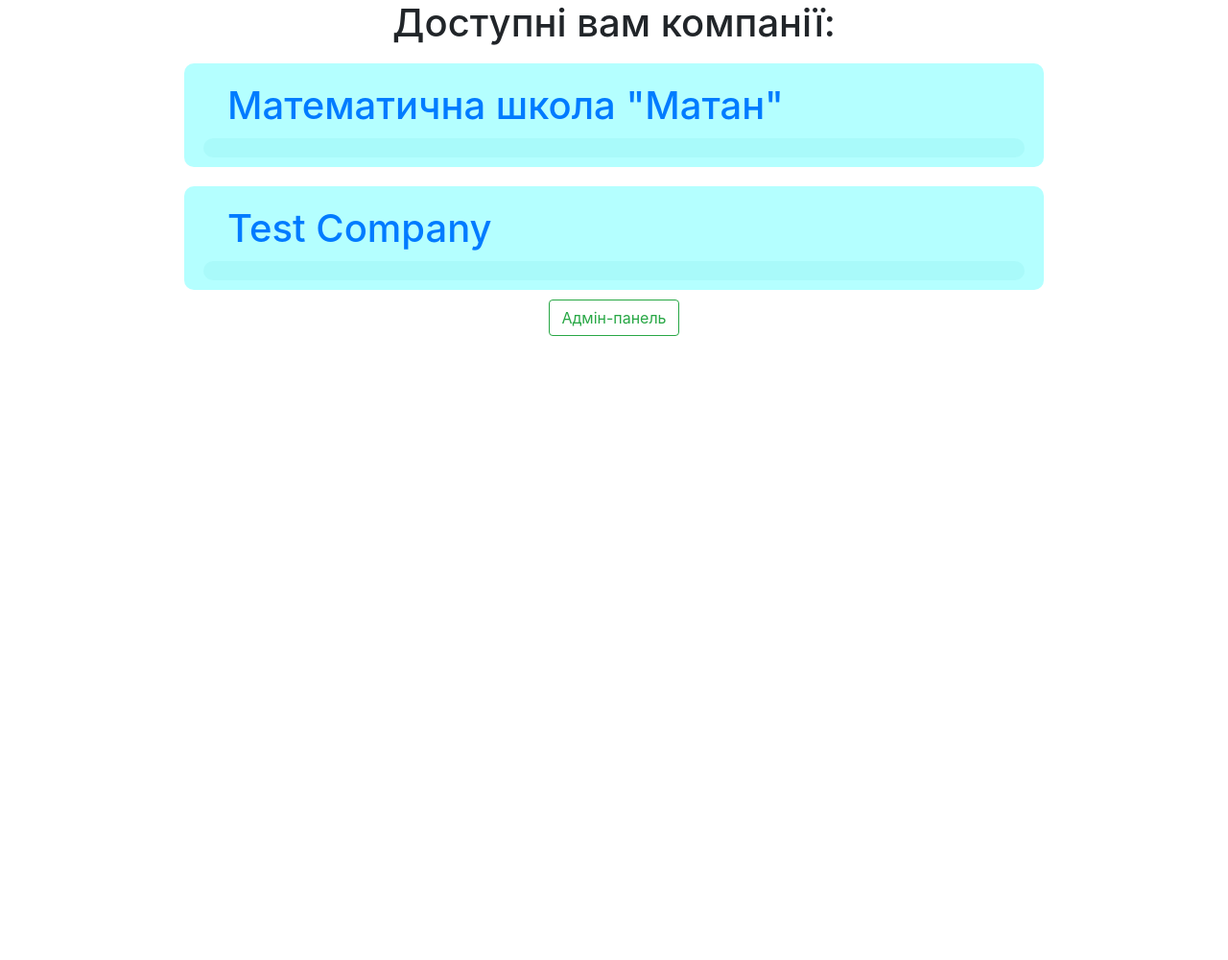
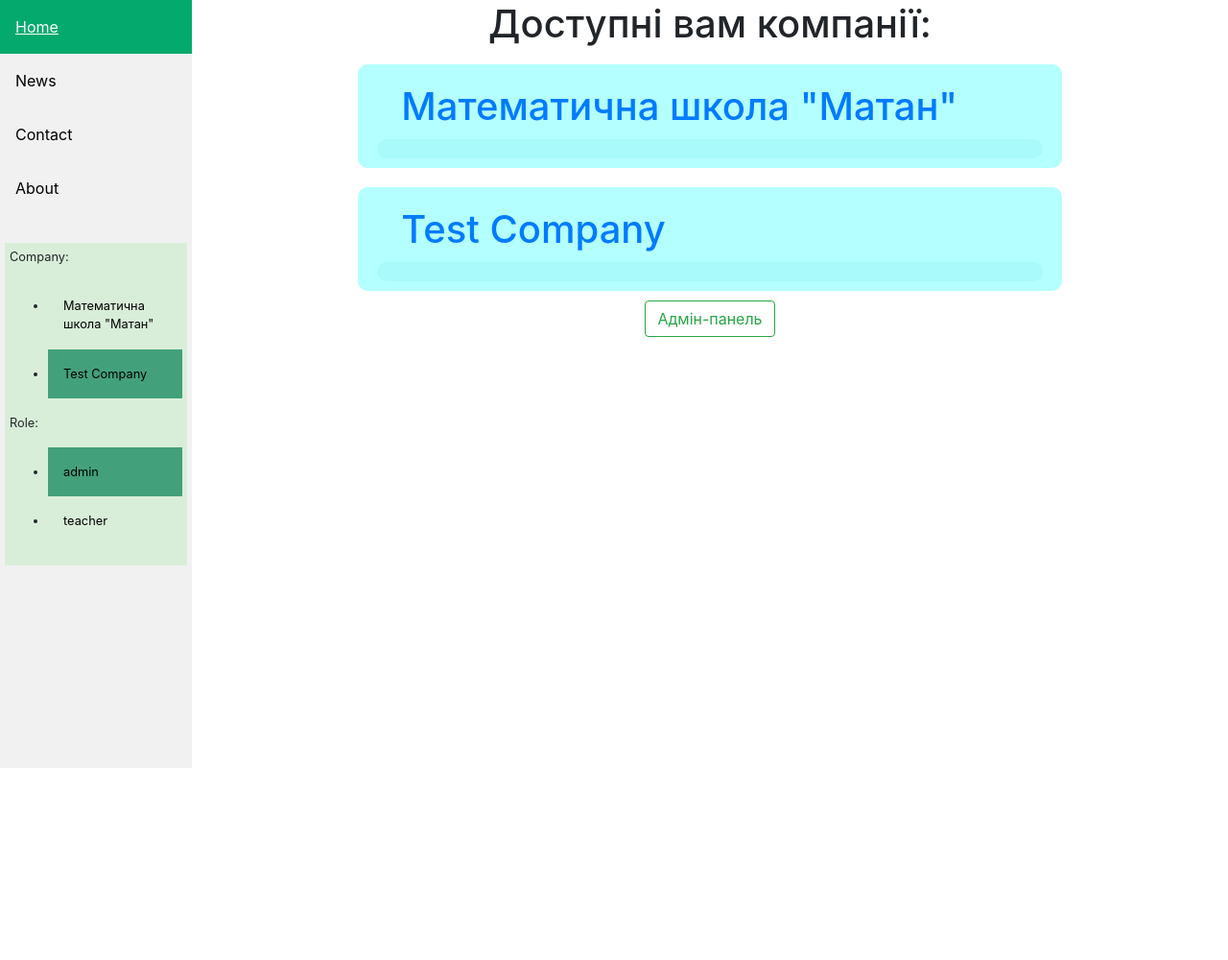
Before and after one commit to Larionov0/EduPlatform, a Django app: page /main/my_companies in a window 1280 px wide. Shown: the whole page at 96% size. Before the commit the page ends 350 px from the top, so only its background shows below. Run offline with Django 4.2, Linux system fonts and the light colour scheme; a user stored in the database is signed in; data comes from the database, SQL or seed files in the repository; both versions use the stored data as it was after the commit; some libraries are stand-ins or nearby versions.

Commit message:
Added sidebar + role and companies changing

```diff
--- a/authsys/models.py
+++ b/authsys/models.py
@@ -10,9 +10,40 @@ class UserProfile(models.Model):
     info = models.TextField(max_length=1000, blank=True)
     phone_number = models.CharField(max_length=30, blank=True)
 
+    active_company_user = models.OneToOneField('main.CompanyUser', on_delete=models.SET_NULL, blank=True, null=True, related_name='u_dont_need_it')
+
     @classmethod
     def create_from_user(cls, user):
         return cls.objects.create(user=user)
 
+    @property
+    def my_companies(self):
+        # lst = list(set([company_user.company for company_user in self.companyuser_set.all()]))
+        companies = []
+        ids = []
+        for c_user in self.companyuser_set.all():
+            company = c_user.company
+            if company.id in ids:
+                continue
+            company.selected = c_user.id == self.active_company_user_id
+            ids.append(company.id)
+            companies.append(company)
+
+        # print([comp.selected for comp in lst])
+        return companies
+
+    @property
+    def available_roles(self):
+        if not self.active_company_user:
+            return []
+
+        roles = []
+        for company_user in self.companyuser_set.filter(company=self.active_company_user.company):
+            role = company_user.role
+            role.selected = self.active_company_user_id == company_user.id
+            roles.append(role)
+
+        return roles
+
     def __str__(self):
         return f"Profile {self.user}"
--- a/main/static/CSS/sidebar.css
+++ b/main/static/CSS/sidebar.css
@@ -6,6 +6,13 @@
   position: fixed;
   height: 100%;
   overflow: auto;
+}
+
+.roles_panel {
+  margin: 5px;
+  padding: 5px;
+  background-color: rgba(0, 200, 0, 0.1);
+  font-size: 0.8em;
 }
 
 .sidebar a {
@@ -23,6 +30,15 @@
 .sidebar a:hover:not(.active) {
   background-color: #555;
   color: white;
+}
+
+.sidebar select {
+    max-width: 90%;
+}
+
+.sidebar option {
+    background-color: #04AA6D;
+    color: white;
 }
 
 div.content {
--- a/main/templates/base.html
+++ b/main/templates/base.html
@@ -7,10 +7,13 @@
     {% block head %}
         <title>Document</title>
     {% endblock head %}
+    {% load static %}
+    <link rel="stylesheet" href="{% static 'CSS/sidebar.css' %}">
     <link rel="stylesheet" href="https://stackpath.bootstrapcdn.com/bootstrap/4.3.1/css/bootstrap.min.css" integrity="sha384-ggOyR0iXCbMQv3Xipma34MD+dH/1fQ784/j6cY/iJTQUOhcWr7x9JvoRxT2MZw1T" crossorigin="anonymous">
 </head>
 {% block styles %}{% endblock styles %}
 <body>
+{% include 'sidebar.html' %}
     <div class="content">
     {% block content %}
 
@@ -20,5 +23,10 @@
     <script src="https://code.jquery.com/jquery-3.3.1.slim.min.js" integrity="sha384-q8i/X+965DzO0rT7abK41JStQIAqVgRVzpbzo5smXKp4YfRvH+8abtTE1Pi6jizo" crossorigin="anonymous"></script>
     <script src="https://cdnjs.cloudflare.com/ajax/libs/popper.js/1.14.7/umd/popper.min.js" integrity="sha384-UO2eT0CpHqdSJQ6hJty5KVphtPhzWj9WO1clHTMGa3JDZwrnQq4sF86dIHNDz0W1" crossorigin="anonymous"></script>
     <script src="https://stackpath.bootstrapcdn.com/bootstrap/4.3.1/js/bootstrap.min.js" integrity="sha384-JjSmVgyd0p3pXB1rRibZUAYoIIy6OrQ6VrjIEaFf/nJGzIxFDsf4x0xIM+B07jRM" crossorigin="anonymous"></script>
+    <script>
+        // function on_company_change(index){
+        //     window.location.href=`/main/reenter_company/${index}`;
+        // }
+    </script>
 </body>
 </html>
--- a/main/templates/sidebar.html
+++ b/main/templates/sidebar.html
@@ -0,0 +1,21 @@
+<div class="sidebar">
+  <a class="active" href="#home">Home</a>
+  <a href="#news">News</a>
+  <a href="#contact">Contact</a>
+  <a href="#about">About</a>
+  <br>
+  <div class="roles_panel">
+    <p>Company: </p>
+    <ul>
+      {% for company in comp_user.userprofile.my_companies %}
+          <li><a {% if company.selected %} style="background-color: #148a5fc3;;" {% endif %} href="/main/enter_company/{{ company.id }}"> {{ company.name }} </a></li>
+      {% endfor %}
+    </ul>
+    <p>Role: </p>
+    <ul>
+      {% for role in comp_user.userprofile.available_roles %}
+        <li><a {% if role.selected %} style="background-color: #148a5fc3;;" {% endif %}  href="/main/change_role/{{ role.id }}">{{ role.name }}</a></li>
+      {% endfor %}
+    </ul>
+  </div>
+</div>
--- a/main/urls.py
+++ b/main/urls.py
@@ -10,7 +10,9 @@ urlpatterns = [
     path('company_teacher/<int:comp_user_id>', lambda: None),
     path('company_student/<int:comp_user_id>', lambda: None),
     path('enter_company/<int:id>', enter_company, name='enter_company'),
-    path('enter_company/<int:id>', enter_company, name='enter_company'),
+    # path('enter_company/<int:id>', enter_company, name='enter_company'),
+    # path('reenter_company/<int:index>', reenter_company, name='reenter_company'),
+    path('change_role/<int:id>', change_role, name='change_role'),
     path('company/<int:id>/subjects', subjects, name='subjects'),
 
     path('company/<int:id>/edit_subject/<int:subject_id>', edit_subject, name='edit_subject'),
--- a/main/views.py
+++ b/main/views.py
@@ -20,13 +20,28 @@ def subjects(request, id):
 def my_companies(request):
     companies_users = CompanyUser.objects.filter(userprofile=request.user.userprofile)
     companies_ids = set([company_user.company_id for company_user in companies_users])
-    return render(request, 'my_companies.html', context={'companies': Company.objects.filter(id__in=companies_ids)})
+    return render(request, 'my_companies.html', context={'companies': Company.objects.filter(id__in=companies_ids), 'comp_user': companies_users[0]})
+
+
+def change_role(request, id):
+    userprofile = request.user.userprofile
+    comp_user = userprofile.active_company_user
+    if not comp_user:
+        return HttpResponse('You hadn`t pick company')
+    userprofile.active_company_user = CompanyUser.objects.get(role_id=id, company_id=comp_user.company_id, userprofile=userprofile)
+    userprofile.save()
+    return redirect(f'/main/enter_company/{comp_user.company_id}')
 
 
 def enter_company(request, id):
-    comp_users = request.user.userprofile.companyuser_set.filter(company_id=id)
-    comp_user = comp_users[0]
+    comp_user = request.user.userprofile.active_company_user
+    if not comp_user or comp_user.company_id != id:
+        comp_user = request.user.userprofile.companyuser_set.filter(company_id=id)[0]
     role_name = comp_user.role.name
+
+    request.user.userprofile.active_company_user = comp_user
+    request.user.userprofile.save()
+
     return {
         'admin': company_admin,
         'teacher': company_teacher,
```
Also changed, not shown: authsys/migrations/0003_userprofile_active_company_user.py (added), db.sqlite3.
